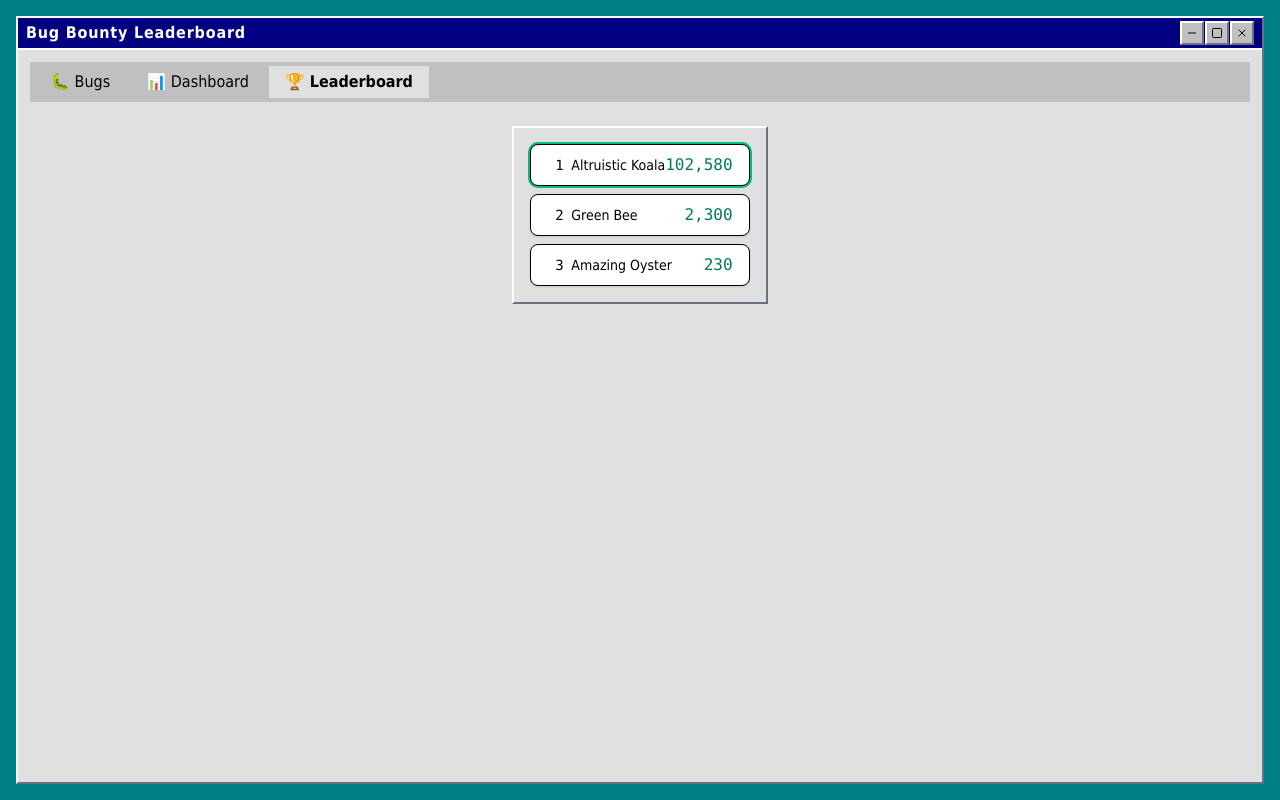
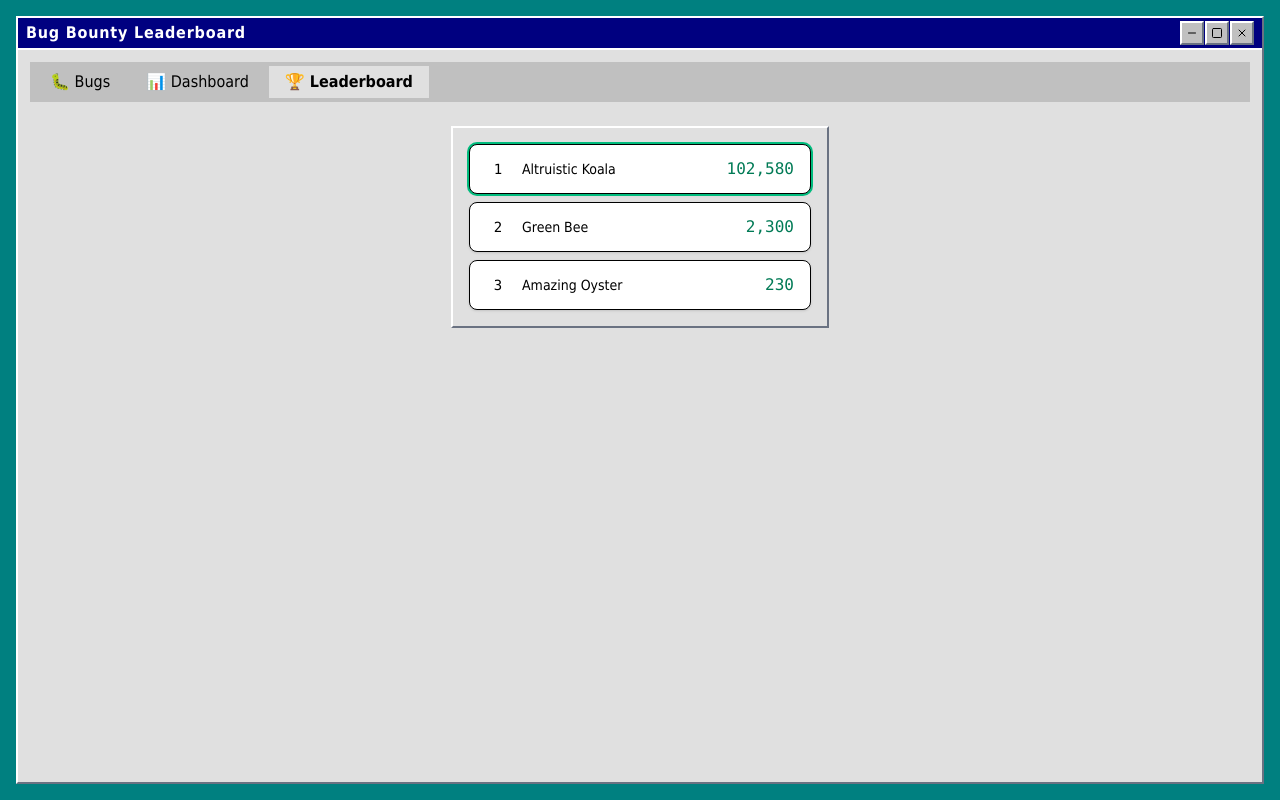
Before and after one commit to Typefacers/bug, a React (Vite) app: page /bounty-leaderboard in a window 1280 px wide. Built offline with nearby package versions, Linux system fonts and the light colour scheme.

Commit message:
Style leaderboard profiles

```diff
--- a/src/components/UserRow.tsx
+++ b/src/components/UserRow.tsx
@@ -18,14 +18,14 @@ export const UserRow: React.FC<Props> = ({ user, index }) => {
 		<div
 			onClick={handleClick}
 			className={clsx(
-				"flex items-center justify-between rounded-lg border bg-white px-4 py-2 shadow-sm",
+				"flex items-center justify-between rounded-lg border bg-white px-4 py-3 shadow-sm",
 				index === 0 && "ring-2 ring-emerald-500",
 				"cursor-pointer hover:bg-gray-50 transition-colors"
 			)}
 		>
 			<span className="w-6 text-center font-mono text-sm">{index + 1}</span>
-			<span className="flex-1 truncate text-sm font-medium">{user.name}</span>
-			<span className="font-mono text-emerald-700">{user.score.toLocaleString()}</span>
+			<span className="flex-1 truncate text-sm font-medium mx-3 min-w-[180px]">{user.name}</span>
+			<span className="font-mono text-emerald-700 text-right min-w-[80px]">{user.score.toLocaleString()}</span>
 		</div>
 	);
 };
```
